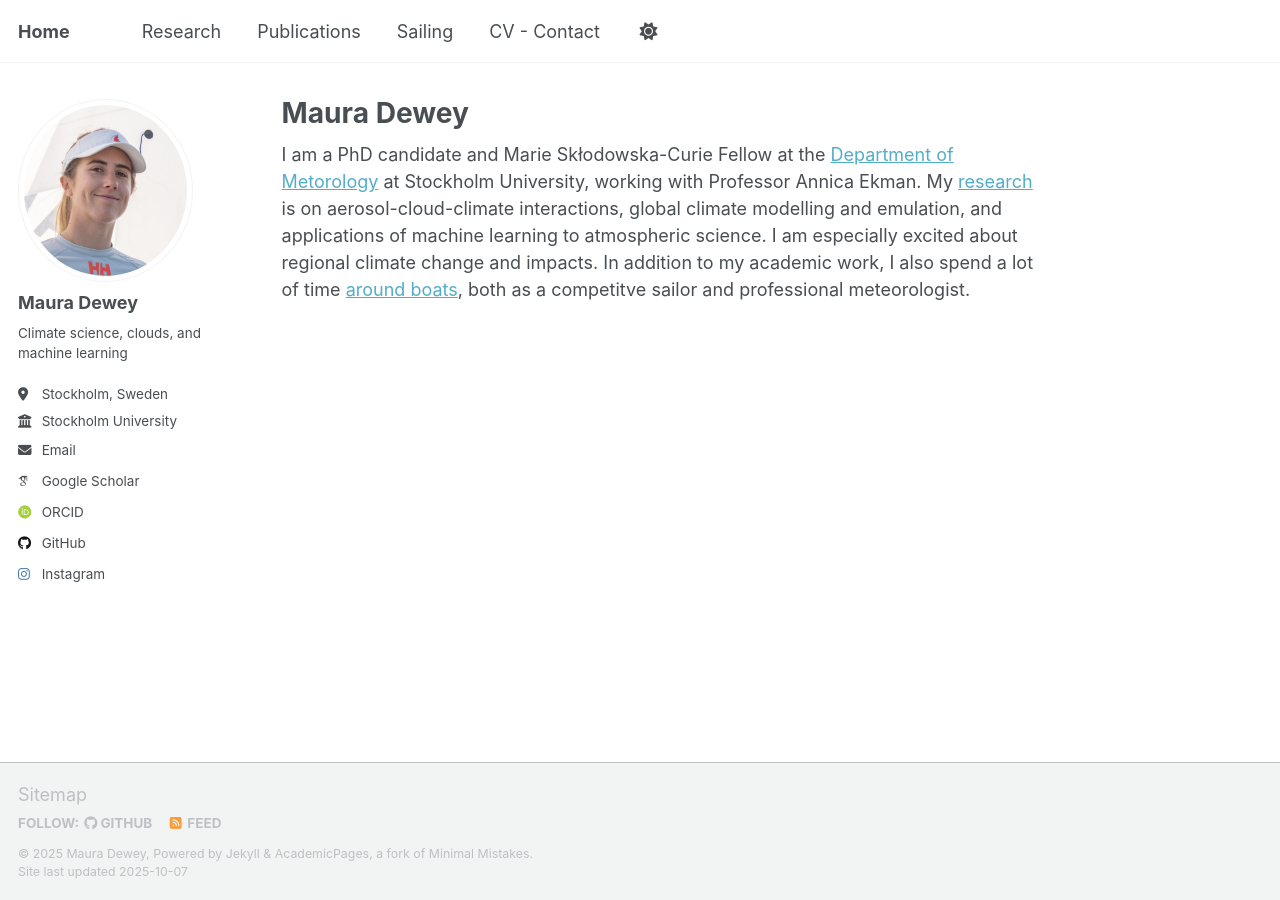
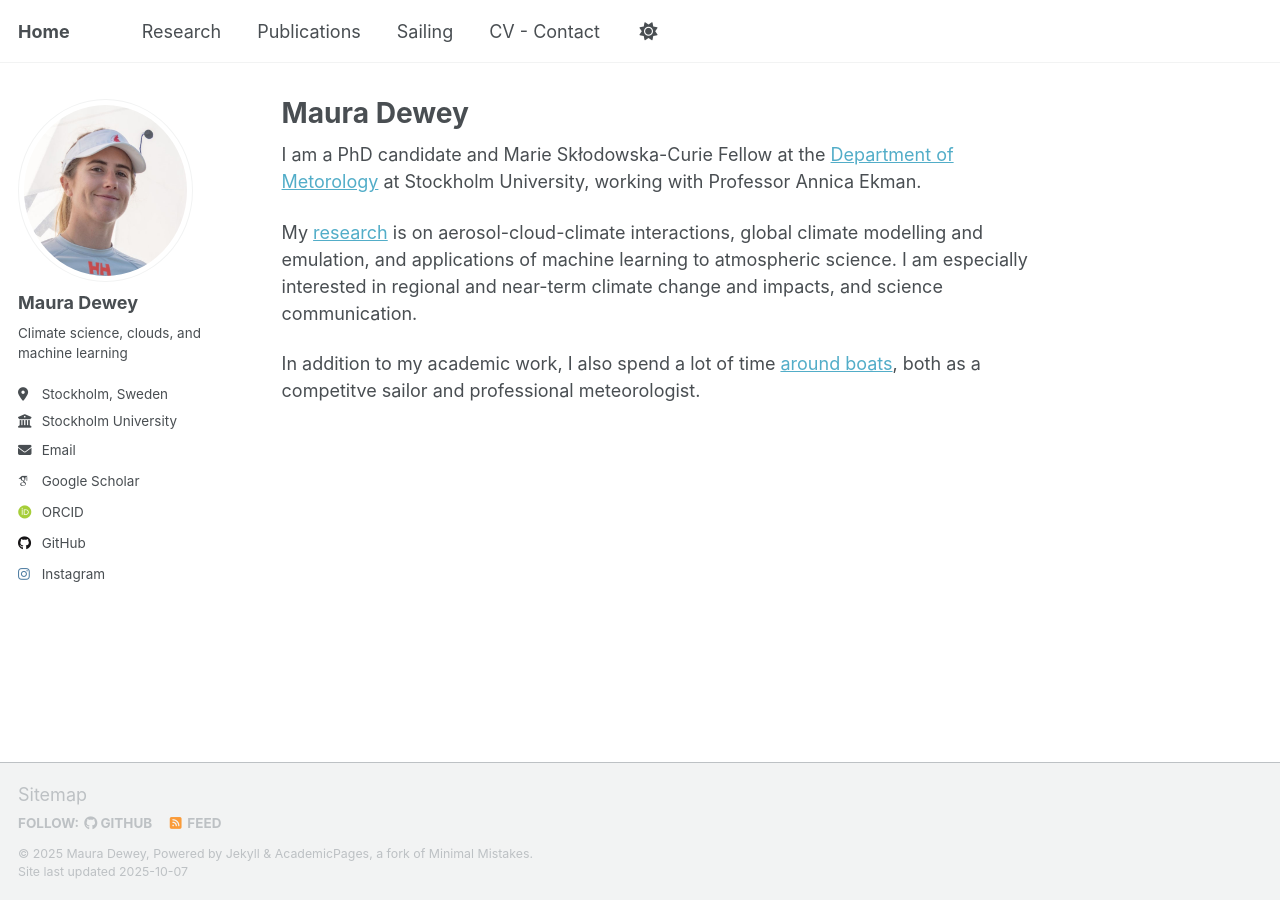
Before and after one commit to mauradewey/mauradewey.github.io, a Jekyll site: the page built from _pages/about.md, in a window 1280 px wide. Built offline with Jekyll 4.4.1, drawn with Linux system fonts in a browser that asks for light colours; some web fonts are replaced; a script that is not in the unit is left out.

Commit message:
editing research description in about.md
Updated research interests to include science communication.

```diff
--- a/_pages/about.md
+++ b/_pages/about.md
@@ -8,5 +8,7 @@ redirect_from:
 ---
 
 I am a PhD candidate and Marie Skłodowska-Curie Fellow at the [Department of Metorology](https://www.su.se/department-of-meteorology/) at Stockholm University, working with Professor Annica Ekman.
-My [research](https://mauradewey.github.io/research) is on aerosol-cloud-climate interactions, global climate modelling and emulation, and applications of machine learning to atmospheric science. I am especially excited about regional climate change and impacts.
+
+My [research](https://mauradewey.github.io/research) is on aerosol-cloud-climate interactions, global climate modelling and emulation, and applications of machine learning to atmospheric science. I am especially interested in regional and near-term climate change and impacts, and science communication.
+
 In addition to my academic work, I also spend a lot of time [around boats](https://mauradewey.github.io/sailing), both as a competitve sailor and professional meteorologist.
```
